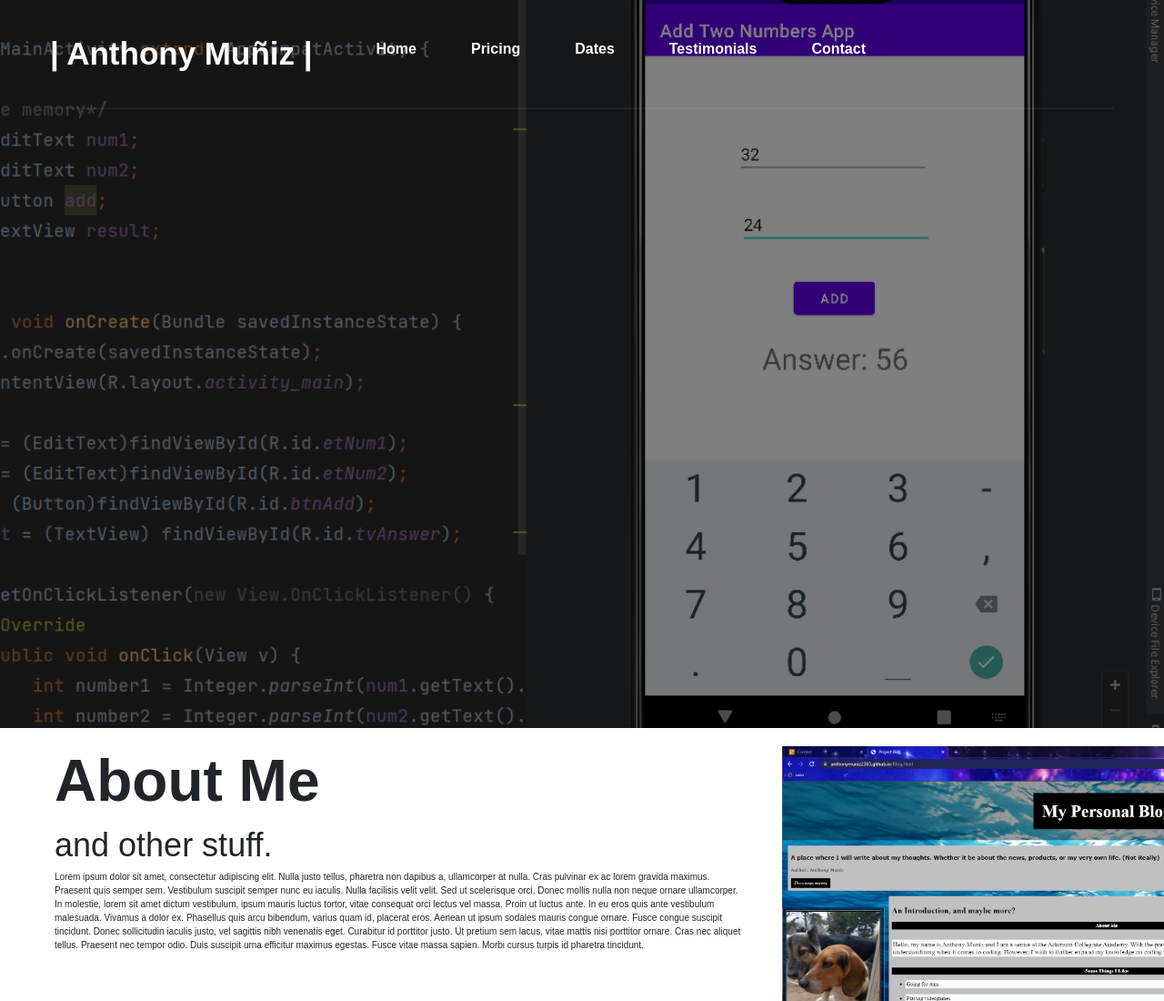
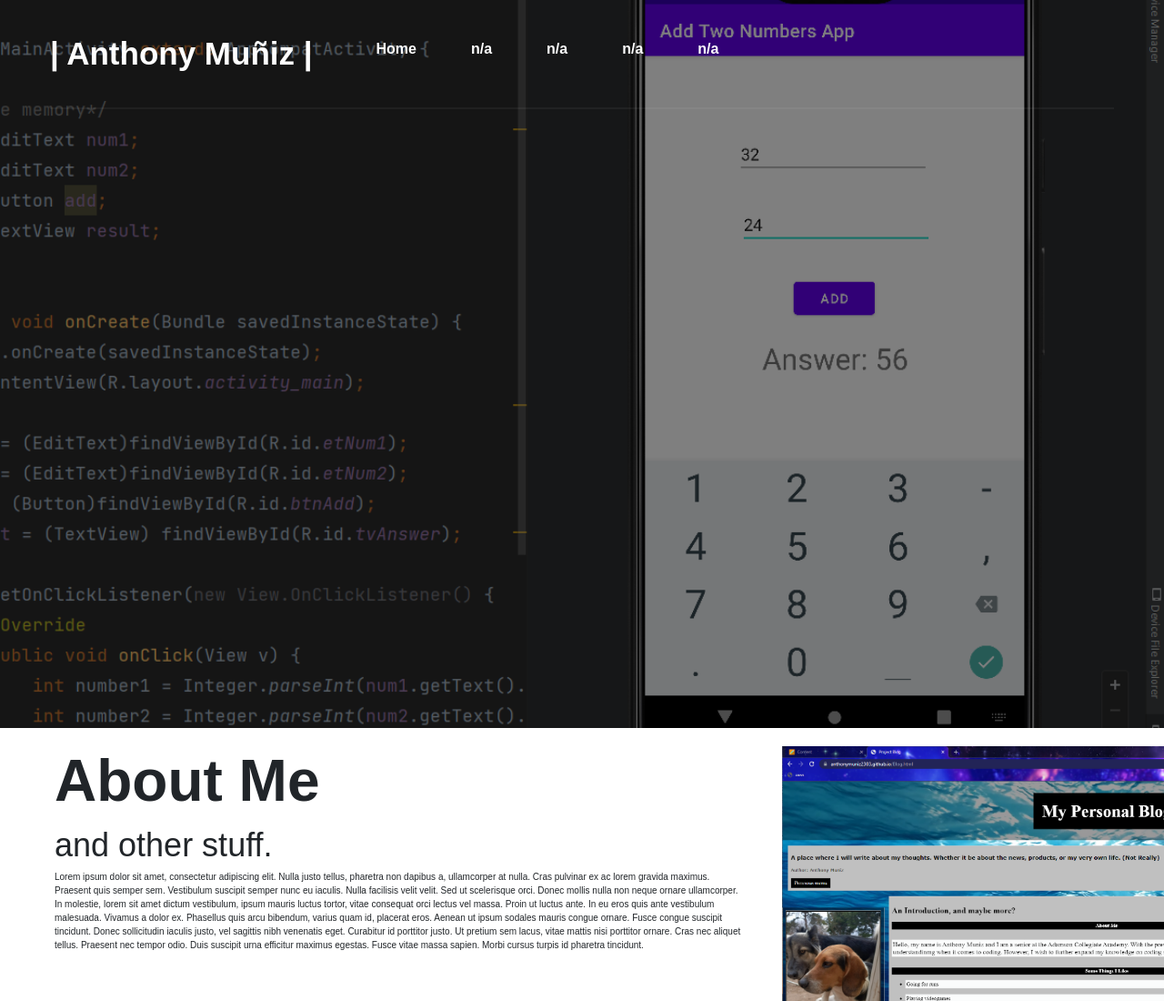
Before and after one commit to anthonymuniz2303/Portfolio, a plain HTML site: page index.html in a window 1280 px wide. Shown: the top 1100 px of the page at 91% size. Drawn offline with nearby package versions, Linux system fonts and the light colour scheme.

Commit message:
Update index.html

```diff
--- a/index.html
+++ b/index.html
@@ -28,16 +28,16 @@ margin-right: -70em;
                         <a href="test.html" class="nav-link"><b>Home</b></a>
                     </li>
                     <li>
-                        <a href="#" class="nav-link"><b>Pricing</b></a>
+                        <a href="#" class="nav-link"><b>n/a</b></a>
                     </li>
                     <li>
-                        <a href="#" class="nav-link"><b>Dates</b></a>
+                        <a href="#" class="nav-link"><b>n/a</b></a>
                     </li>
                     <li>
-                        <a href="#" class="nav-link"><b>Testimonials</b></a>
+                        <a href="#" class="nav-link"><b>n/a</b></a>
                     </li>
                     <li>
-                        <a href="#" class="nav-link"><b>Contact</b></a>
+                        <a href="#" class="nav-link"><b>n/a</b></a>
                     </li>
                 </ul>
 <img src="Hat.png"
```
